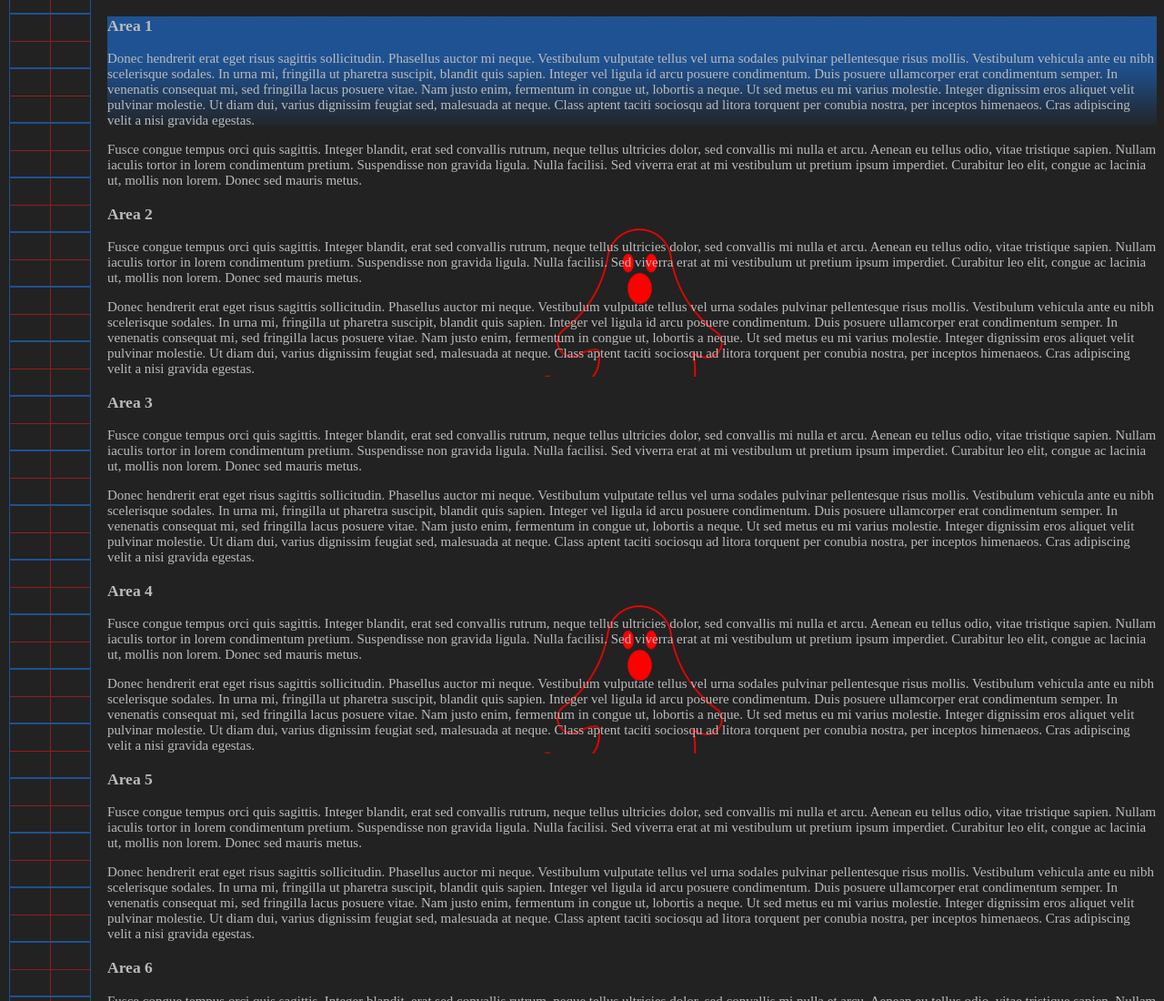
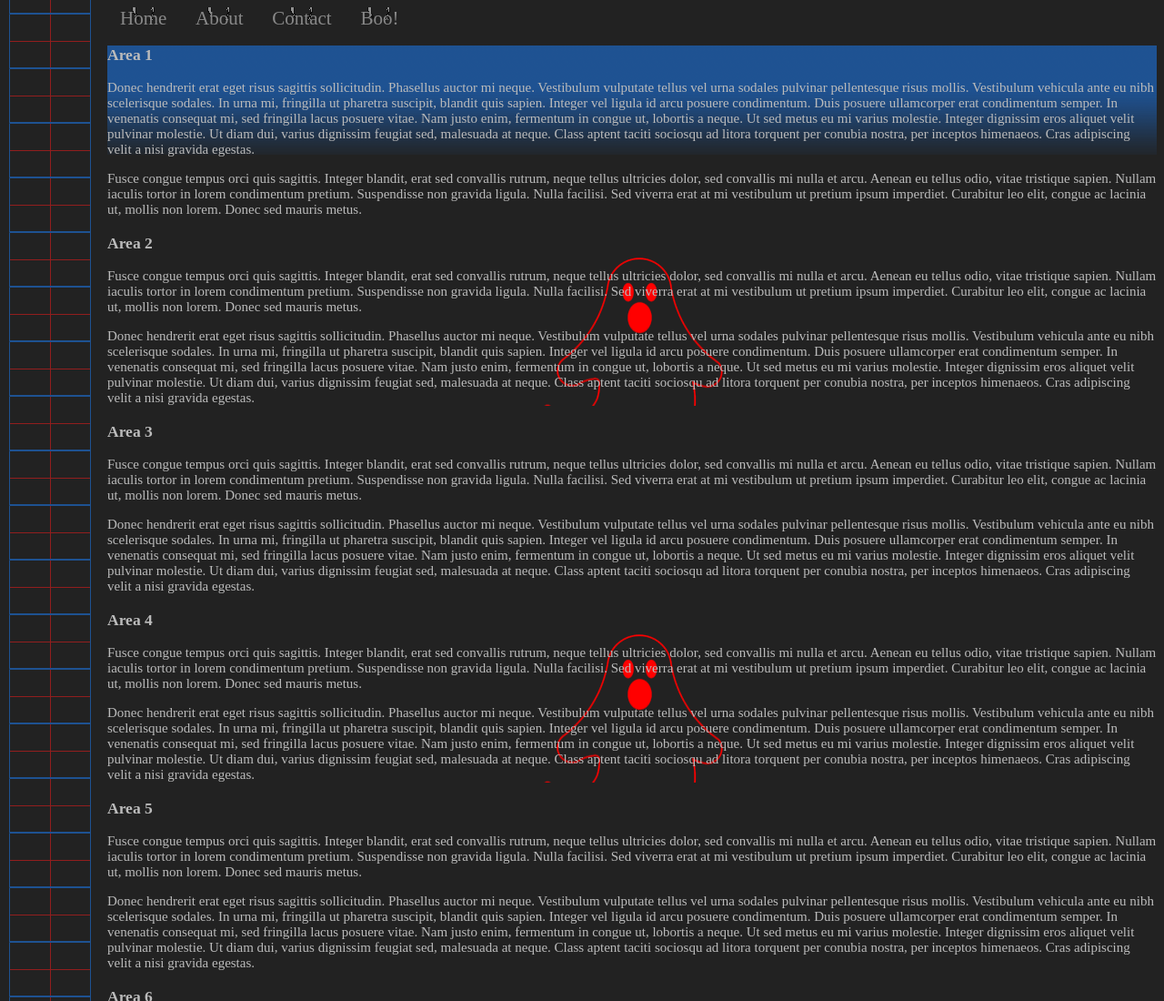
Before and after one commit to labstudios/imd121_sp2012, a plain HTML site: page week_6/index.html in a window 1280 px wide. Shown: the top 1100 px of the page at 91% size. Drawn offline with Linux system fonts and the light colour scheme.

Commit message:
week 6 done

```diff
--- a/week_6/css/style.css
+++ b/week_6/css/style.css
@@ -26,3 +26,21 @@ body{
 #area3:hover{
 	background: url('../img/ghost.png') no-repeat 15px 23px;
 }
+
+#nav a{
+	color: #eeeeee;
+	text-decoration: none;
+	opacity: 0.5;
+	font-size: 1.4em;
+	height: 24px;
+	display: inline-block;
+	padding: 0 14px;
+	background: url('../img/fangs.png') no-repeat center top;
+}
+
+#nav a:hover{
+	color: rgba(240,240,240,0.8);
+	text-decoration: underline;
+	opacity: 1;
+	background: url('../img/fangs.png') no-repeat center -24px;
+}
--- a/week_6/index.html
+++ b/week_6/index.html
@@ -6,6 +6,12 @@
 	<link type="text/css" rel="stylesheet" href="css/style.css" />
 </head>
 <body>
+	<div id="nav">
+		<a href="#">Home</a>
+		<a href="#">About</a>
+		<a href="#">Contact</a>
+		<a href="#">Boo!</a>
+	</div>
 	<div id="area1">
 		<h3>Area 1</h3>
 		<p>Donec hendrerit erat eget risus sagittis sollicitudin. Phasellus auctor mi neque. Vestibulum vulputate tellus vel urna sodales pulvinar pellentesque risus mollis. Vestibulum vehicula ante eu nibh scelerisque sodales. In urna mi, fringilla ut pharetra suscipit, blandit quis sapien. Integer vel ligula id arcu posuere condimentum. Duis posuere ullamcorper erat condimentum semper. In venenatis consequat mi, sed fringilla lacus posuere vitae. Nam justo enim, fermentum in congue ut, lobortis a neque. Ut sed metus eu mi varius molestie. Integer dignissim eros aliquet velit pulvinar molestie. Ut diam dui, varius dignissim feugiat sed, malesuada at neque. Class aptent taciti sociosqu ad litora torquent per conubia nostra, per inceptos himenaeos. Cras adipiscing velit a nisi gravida egestas.</p>
```
Also changed, not shown: week_6/img/fangs.png (added).
